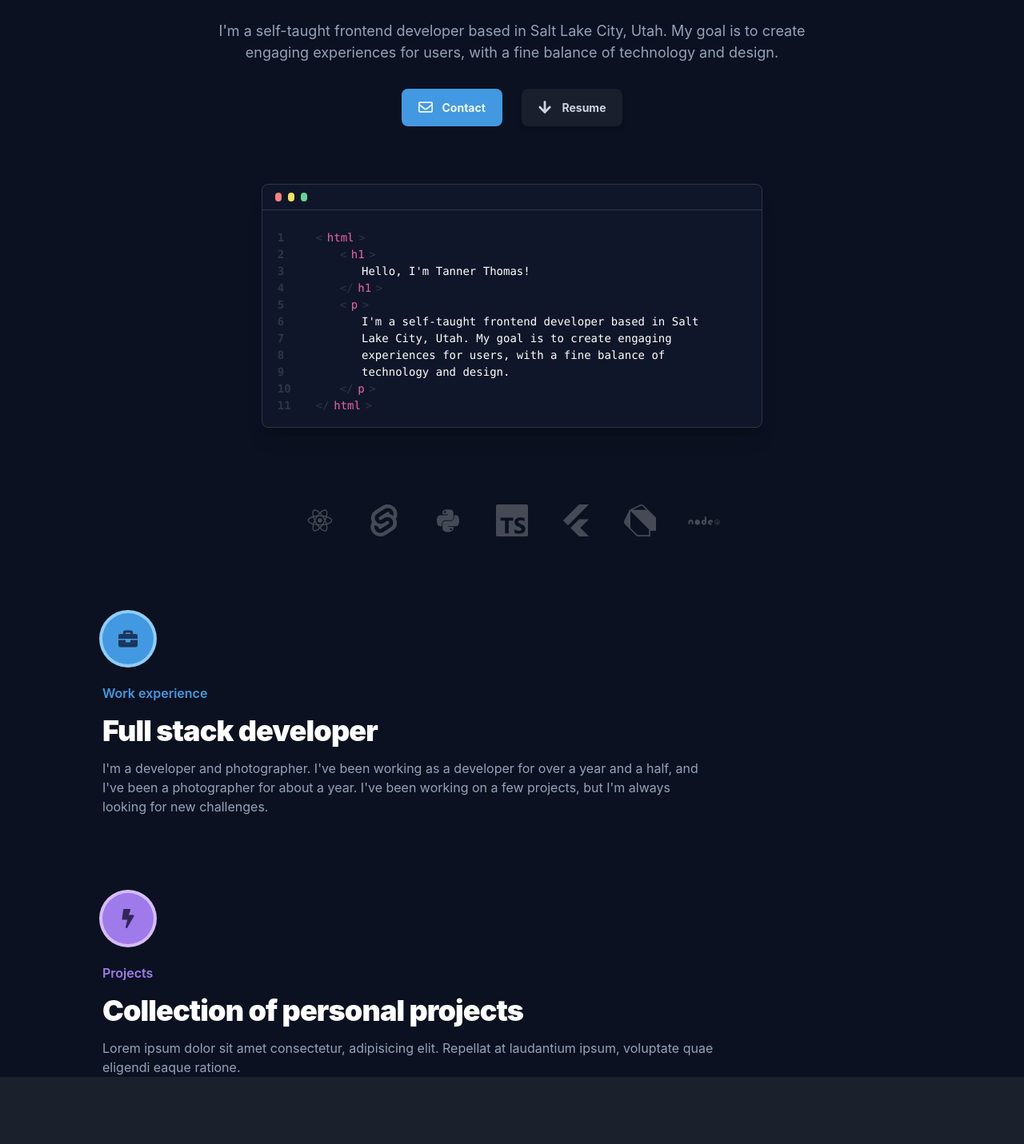
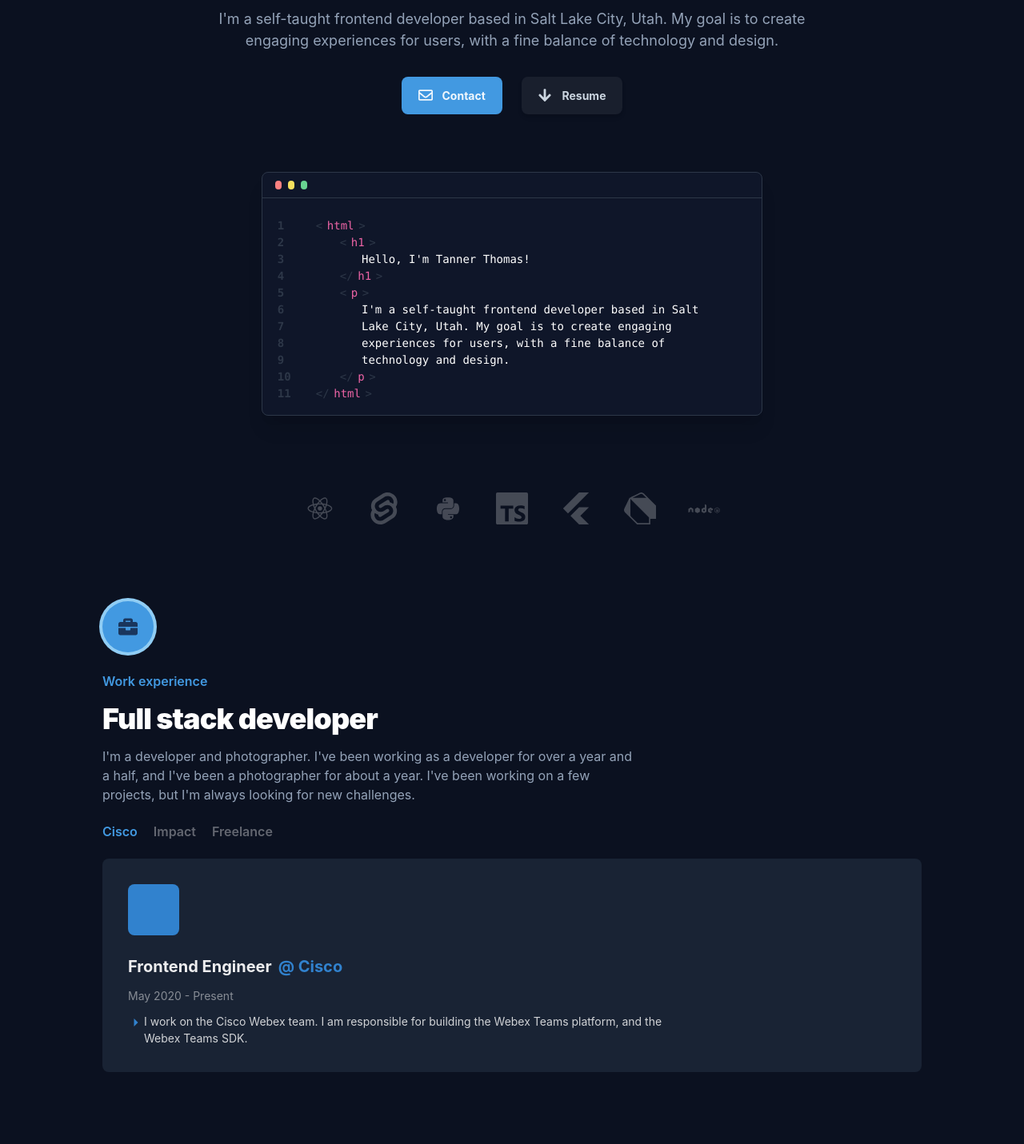
Before and after one commit to Uvacoder/devportfolio2, a React (Vite) app: page / in a window 1280 px wide. Shown: the part 290-1721 px from the top of the page at 80% size. Before the commit the page ends 1637 px from the top, so only its background shows below. Built offline with nearby package versions, Linux system fonts and the light colour scheme.

Commit message:
add work section

```diff
--- a/src/components/button/Button.jsx
+++ b/src/components/button/Button.jsx
@@ -15,6 +15,8 @@ export function AltButton({ children, icon: Icon = false }) {
       _hover={{ bg: "gray.700" }}
       _highlighted={5}
       shadow="md"
+      w={{ base: "full", md: "auto" }}
+      justifyContent="center"
     >
       {Icon && (
         <chakra.span mr="3" fontSize="18px">
@@ -36,8 +38,10 @@ export function Button({ children, icon: Icon = false }) {
       rounded="lg"
       fontWeight="bold"
       fontSize="14px"
+      w={{ base: "full", md: "auto" }}
       transition={"all 0.2s ease-in-out"}
       _hover={{ bg: "blue.300" }}
+      justifyContent="center"
     >
       {Icon && (
         <chakra.span mr="3" fontSize="18px">
--- a/src/components/fonts/HeaderBody.jsx
+++ b/src/components/fonts/HeaderBody.jsx
@@ -2,7 +2,12 @@ import { chakra } from "@chakra-ui/react";
 
 export function HeaderBody({ children }) {
   return (
-    <chakra.p fontSize="header.body" color="text.light" maxW="3xl">
+    <chakra.p
+      fontSize="header.body"
+      color="text.light"
+      maxW="2xl"
+      textAlign="left"
+    >
       {children}
     </chakra.p>
   );
--- a/src/components/fonts/Title.jsx
+++ b/src/components/fonts/Title.jsx
@@ -1,9 +1,10 @@
-import { chakra } from "@chakra-ui/react";
+import { Heading } from "@chakra-ui/react";
 
 export function Title({ children }) {
   return (
-    <chakra.h1
-      fontSize="title.primary"
+    <Heading
+      as="h1"
+      fontSize={{ base: "48px", md: "title.primary" }}
       color="text.primary"
       fontWeight="black"
       letterSpacing="-1.5px"
@@ -12,6 +13,6 @@ export function Title({ children }) {
       mb="24px"
     >
       {children}
-    </chakra.h1>
+    </Heading>
   );
 }
--- a/src/components/fonts/TitleBody.jsx
+++ b/src/components/fonts/TitleBody.jsx
@@ -3,7 +3,7 @@ import { chakra } from "@chakra-ui/react";
 export function TitleBody({ children }) {
   return (
     <chakra.p
-      fontSize="title.body"
+      fontSize={{ base: "16px", md: "title.body" }}
       color="text.light"
       maxW="3xl"
       textAlign="center"
--- a/src/components/navbar/NavBar.jsx
+++ b/src/components/navbar/NavBar.jsx
@@ -12,7 +12,7 @@ export function NavBar() {
   return (
     <HStack py="2rem" w="full" maxW="5xl">
       <Text
-        fontSize="42px"
+        fontSize="32px"
         fontWeight="black"
         display="flex"
         letterSpacing="-5.5px"
--- a/src/components/page/Page.jsx
+++ b/src/components/page/Page.jsx
@@ -6,10 +6,11 @@ export function Page({ children }) {
       bg="bg.primary"
       justify="start"
       align="center"
-      spacing="24"
+      spacing="6rem"
       maxW="100vw"
       minH="100vh"
       as="main"
+      px="2rem"
       w="100%"
     >
       {children}
--- a/src/sections/Experience.jsx
+++ b/src/sections/Experience.jsx
@@ -5,13 +5,49 @@ import {
   SubHeader,
   HeaderIcon,
 } from "../components";
+import { useState } from "react";
+import {
+  HStack,
+  Button,
+  VStack,
+  Text,
+  chakra,
+  Box,
+  Fade,
+} from "@chakra-ui/react";
 import { FaBriefcase } from "react-icons/fa";
+import { IoMdArrowDropright } from "react-icons/io";
 
 const COLOR = "blue";
+const JOBS = [
+  {
+    company: "Cisco",
+    title: "Frontend Engineer",
+    date: "May 2020 - Present",
+    description:
+      "I work on the Cisco Webex team. I am responsible for building the Webex Teams platform, and the Webex Teams SDK.",
+  },
+  {
+    company: "Impact",
+    title: "Software Engineer",
+    date: "January 2018 - May 2020",
+    description:
+      "Lorem ipsum dolor sit amet consectetur adipisicing elit. Numquam tenetur ut, perferendis inventore distinctio.",
+  },
+  {
+    company: "Freelance",
+    title: "Full Stack Developer",
+    date: "May 2020 - Present",
+    description:
+      "I work on the Cisco Webex team. I am responsible for building the Webex Teams platform, and the Webex Teams SDK.",
+  },
+];
 
 export function Experience() {
+  const [currentTab, setCurrentTab] = useState(0);
+
   return (
-    <Section id="Experience">
+    <Section id="Experience" align="left">
       <HeaderIcon icon={FaBriefcase} color={COLOR} />
       <SubHeader color={COLOR}>Work experience</SubHeader>
       <Header>Full stack developer</Header>
@@ -21,6 +57,64 @@ export function Experience() {
         I've been working on a few projects, but I'm always looking for new
         challenges.
       </HeaderBody>
+
+      <HStack spacing={5} pt="1rem" pb="1rem">
+        {JOBS.map((job, index) => (
+          <Button
+            color={index === currentTab ? "blue.400" : "whiteAlpha.500"}
+            variant="link"
+            _hover={{
+              color: index === currentTab ? "blue.400" : "whiteAlpha.800",
+            }}
+            _focus={{ ring: false }}
+            onClick={() => setCurrentTab(index)}
+          >
+            {job.company}
+          </Button>
+        ))}
+      </HStack>
+
+      {JOBS.map(
+        (job, index) =>
+          index === currentTab && (
+            <VStack
+              align="left"
+              bg="#1e293bc1"
+              p="2rem"
+              rounded="lg"
+              pos="relative"
+              w="full"
+            >
+              <Box h="4rem" w="4rem" mb="1rem" bg="blue.500" rounded="lg" />
+              <Text fontSize={"20px"}>
+                <chakra.strong pr=".5rem">{job.title}</chakra.strong>
+                <chakra.strong color={`${COLOR}.500`}>
+                  @ {job.company}
+                </chakra.strong>
+              </Text>
+
+              <Text fontSize={"14px"} color="whiteAlpha.600" py=".2rem">
+                {job.date}
+              </Text>
+
+              <Text
+                color="whiteAlpha.800"
+                fontSize={"14px"}
+                display="flex"
+                maxW="2xl"
+              >
+                <chakra.span
+                  pt=".1rem"
+                  fontSize={"20px"}
+                  color={`${COLOR}.500`}
+                >
+                  <IoMdArrowDropright />
+                </chakra.span>
+                {job.description}
+              </Text>
+            </VStack>
+          )
+      )}
     </Section>
   );
 }
--- a/src/sections/Hero.jsx
+++ b/src/sections/Hero.jsx
@@ -7,7 +7,7 @@ import {
   CodeEditor,
 } from "../components";
 import { FaRegEnvelope, FaArrowDown } from "react-icons/fa";
-import { HStack } from "@chakra-ui/react";
+import { HStack, Stack } from "@chakra-ui/react";
 
 const COLOR = "pink";
 
@@ -20,10 +20,16 @@ export function Hero() {
         goal is to create engaging experiences for users, with a fine balance of
         technology and design.
       </TitleBody>
-      <HStack spacing="6" pb="16">
+      <Stack
+        direction={["column", "column", "row"]}
+        spacing="6"
+        pb="16"
+        w="full"
+        justify="center"
+      >
         <Button icon={FaRegEnvelope}>Contact</Button>
         <AltButton icon={FaArrowDown}>Resume</AltButton>
-      </HStack>
+      </Stack>
       <CodeEditor />
     </Section>
   );
--- a/src/sections/Projects.jsx
+++ b/src/sections/Projects.jsx
@@ -11,7 +11,7 @@ const COLOR = "purple";
 
 export function Projects() {
   return (
-    <Section>
+    <Section align="left">
       <HeaderIcon icon={FaBolt} color={COLOR} />
       <SubHeader color={COLOR}>Projects</SubHeader>
       <Header>Collection of personal projects</Header>
```
